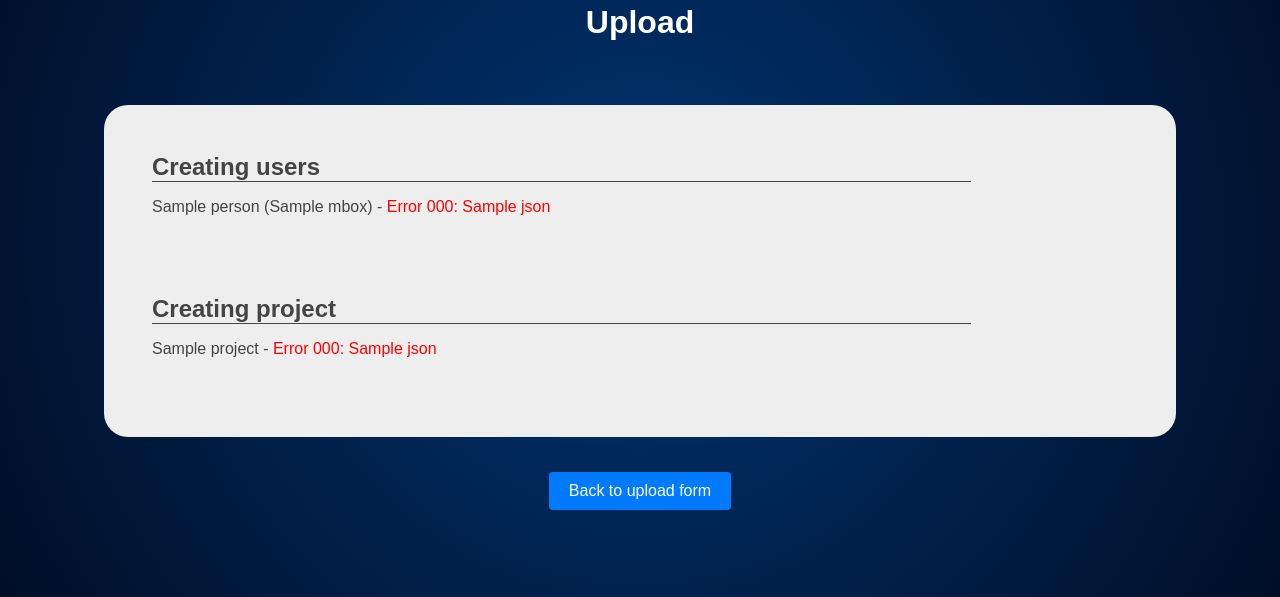
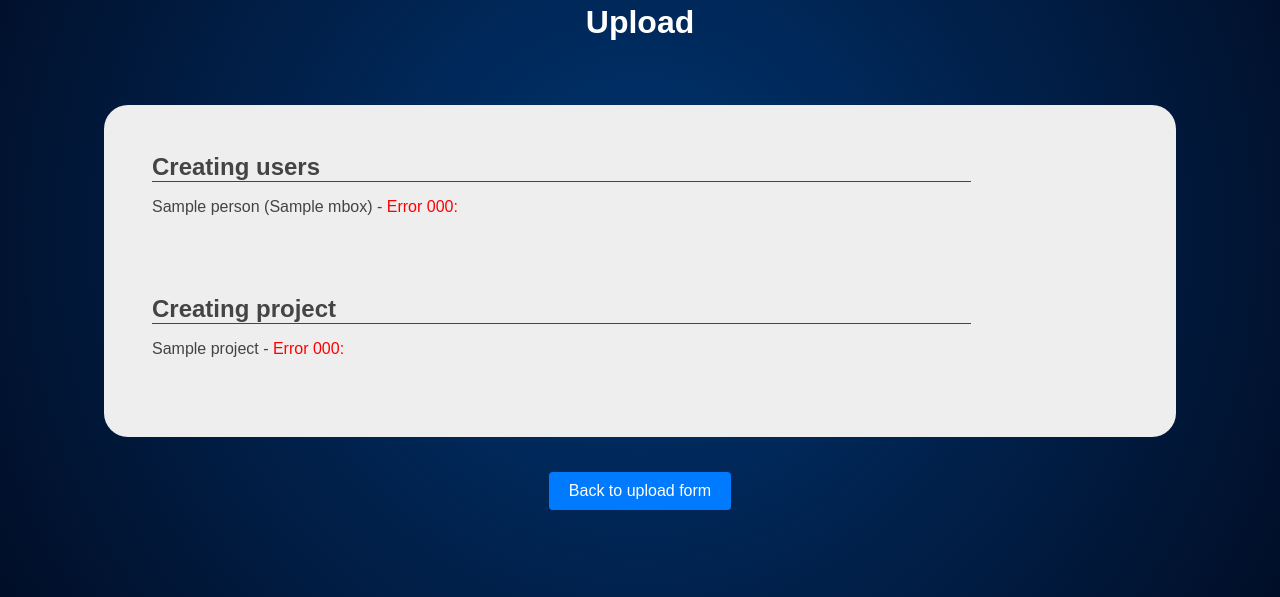
Before and after one commit to korbinib/dsw2seek, a Flask app: template app/templates/upload.html in a window 1280 px wide. Shown: the part 165-762 px from the top of the page. Run offline with Flask 3, Linux system fonts and the light colour scheme; the template is opened without the code that fills it: most values are stand-ins (such as "Sample title", 1, 10 or a date in 2020).

Commit message:
general error message

```diff
--- a/app/app.py
+++ b/app/app.py
@@ -45,7 +45,6 @@
     project = dmp['project'][0]
     res = seek_client.create_project(
         project, [(1, 1)])
-
     project['response'] = {
         'status_code': res.status_code, 'json': res.json()}
 
--- a/app/templates/upload.html
+++ b/app/templates/upload.html
@@ -19,14 +19,21 @@
         </div>
         {% for person in people %}
         {% set status = person['response']['status_code'] %}
+
+        {% if person['response']['json'] != None %}
+        {% set errorMsg = person['response']['json']['errors'][0]['detail'] %}
+        {% else %}
+        {% set errorMsg = "Oops! Something went wrong while fetching data. Please try again." %}
+        {% endif %}
+
         <div class="accordion-item">
           <p>
             <!-- Display person as: name (mail) - error -->
             {{person['name']}} ({{person['mbox']}}) -
             {% if status == 422 %}
-            <span class="error">User {{person['response']['json']['errors'][0]['detail']}}</span>
+            <span class="error">User {{errorMsg}}</span>
             {% elif status // 100 != 2 %}
-              <span class="error">Error {{status}}: {{person['response']['json']}}</span>
+              <span class="error">Error {{status}}: {{errorMsg}}</span>
             {% else %}
               <span class="success">OK!</span>
             {% endif %}
@@ -42,11 +49,18 @@
         <div class="accordion-item">
           <p>
             {% set status = project['response']['status_code'] %}
+
+            {% if  project['response']['json'] != None %}
+            {% set errorMsg = project['response']['json']['errors'][0]['detail'] %}
+            {% else %}
+            {% set errorMsg = "Oops! Something went wrong while fetching data. Please try again." %}
+            {% endif %}
+
             {{project['title']}} -
             {% if status == 422 %}
-              <span class="error">Project {{project['response']['json']['errors'][0]['detail']}}</span>
+              <span class="error">{{errorMsg}}</span>
             {% elif status // 100 != 2 %}
-              <span class="error">Error {{status}}: {{project['response']['json']}}</span>
+              <span class="error">Error {{status}}: {{errorMsg}}</span>
             {% else %}
               <span class="success">OK!</span>
             {% endif %}
```
